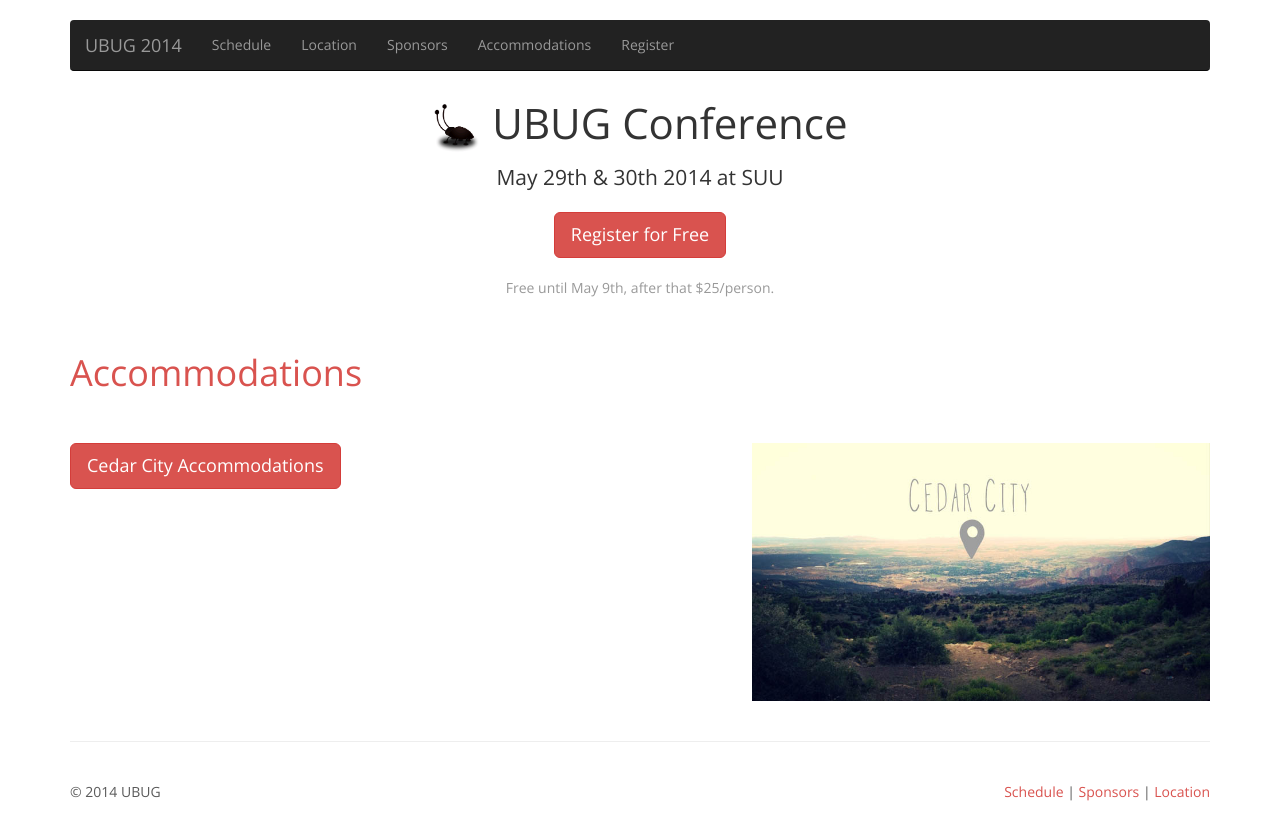
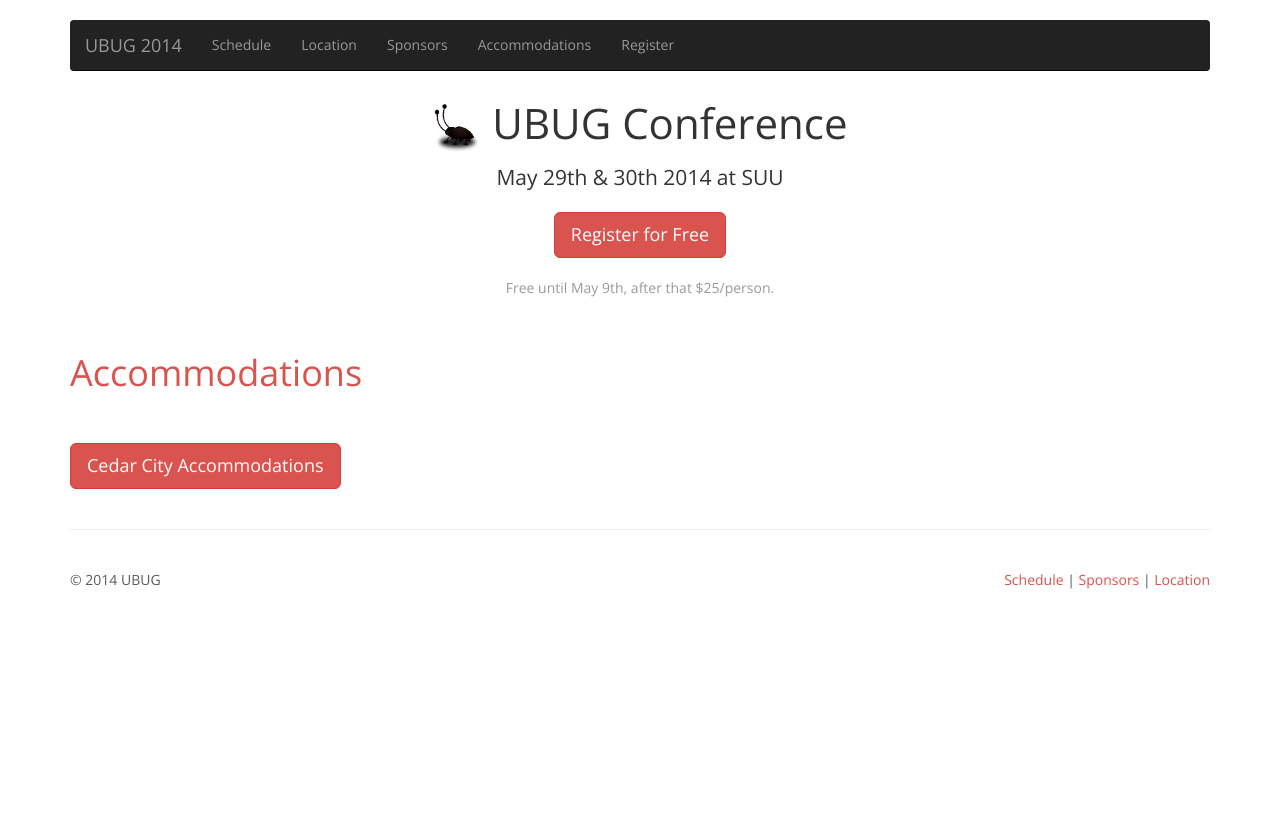
Before and after one commit to ubug/ubug.github.io, a Jekyll site: the page built from accommodations/index.md, in a window 1280 px wide. Shown: the top 840 px of the page. Built offline with Jekyll 4.4.1, drawn with Linux system fonts in a browser that asks for light colours; nearby versions of some CDN libraries; Markdown is read by kramdown in place of the engine named in the settings.

Commit message:
Simplified page.

```diff
--- a/accommodations/index.md
+++ b/accommodations/index.md
@@ -2,17 +2,6 @@
 layout: page
 title: Accommodations
 ---
-
-
-<div class="row">
-  <div class="col-xs-12 col-sm-12 col-md-7">
-    <a class="btn btn-primary btn-lg" href="http://scenicsouthernutah.com/cedar-city/">
-      Cedar City Accommodations
-    </a>
-  </div>
-  <div class="col-xs-12 col-sm-12 col-md-5">
-    <div class="centered">
-      <img class="img-responsive" src="/img/cedar_city.jpg">
-    </div>
-  </div>
-</div>
+<a class="btn btn-primary btn-lg" href="http://scenicsouthernutah.com/cedar-city/">
+  Cedar City Accommodations
+</a>
```
